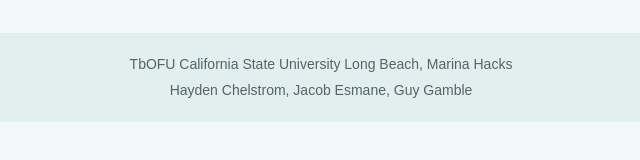
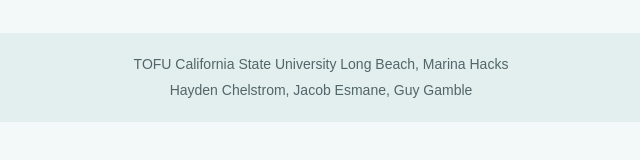
Before and after one commit to hayden0101/Mhacktofudemo, a website: page public/homepage.html in a window 1280 px wide. Shown: the part 602-762 px from the top of the page, 319-959 px from the left. Drawn offline with Linux system fonts and the light colour scheme.

Commit message:
Update homepage.html

```diff
--- a/public/homepage.html
+++ b/public/homepage.html
@@ -95,7 +95,7 @@
       </ul>
     </nav>
     <footer>
-      <p>TbOFU California State University Long Beach, Marina Hacks</p>
+      <p>TOFU California State University Long Beach, Marina Hacks</p>
       <p>Hayden Chelstrom, Jacob Esmane, Guy Gamble</p>
     </footer>
   </body>
```
